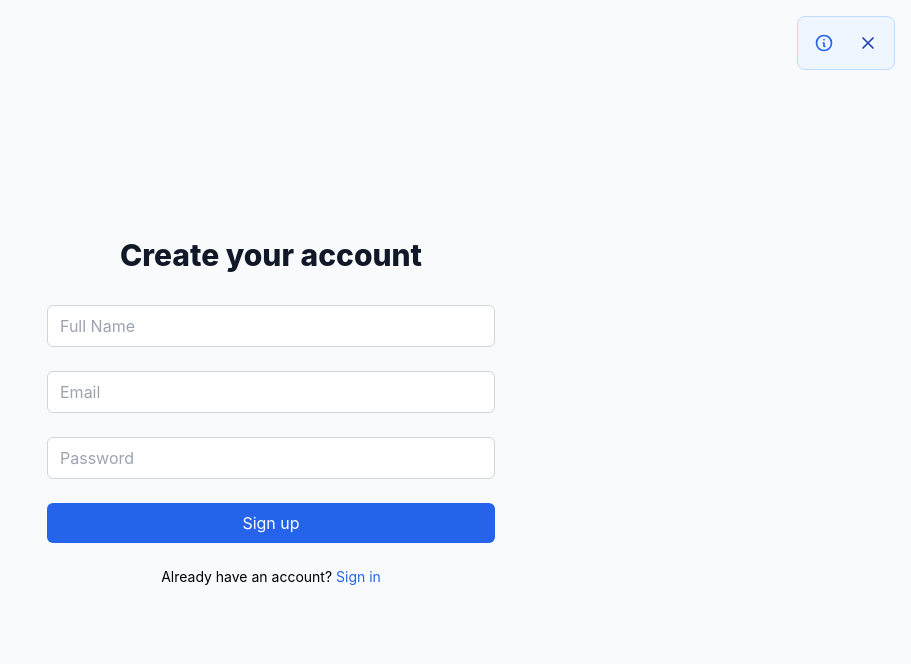
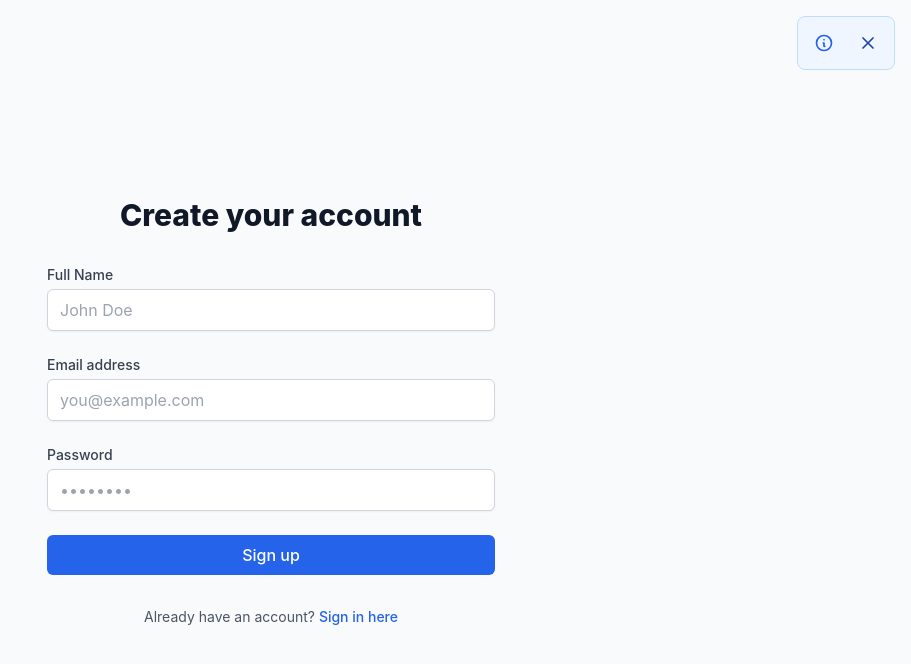
Before and after one commit to Akshit0707/Team-Task-Manager, a React (Vite) app in the folder frontend/: page /signup in a window 1280 px wide. Shown: the top 664 px of the page, without its empty margins (369-1280 px from the left). Built offline with nearby package versions, Linux system fonts and the light colour scheme; the HTML template or start-up script is replaced by a standard one.

Commit message:
Fix authentication flow and add signup link

```diff
--- a/frontend/src/App.jsx
+++ b/frontend/src/App.jsx
@@ -6,13 +6,14 @@ import { ToastProvider } from './context/ToastContext';
 import Toast from './components/Toast/Toast';
 import ErrorFallback from './components/ErrorFallback';
 import { ErrorBoundary } from 'react-error-boundary';
-import { useAuth } from './hooks/useAuth';
 
 import Login from './pages/Login';
 import Signup from './pages/Signup';
 import Dashboard from './pages/Dashboard';
 import Projects from './pages/Projects';
 import MyTasks from './pages/MyTasks';
+import ProtectedRoute from './components/ProtectedRoute';
+import PublicRoute from './components/PublicRoute';
 
 const queryClient = new QueryClient({
   defaultOptions: {
@@ -22,26 +23,6 @@ const queryClient = new QueryClient({
     },
   },
 });
-
-const ProtectedRoute = ({ children }) => {
-  const { isAuthenticated, isLoading } = useAuth();
-
-  if (isLoading) {
-    return <div className="flex items-center justify-center h-screen">Loading...</div>;
-  }
-
-  return isAuthenticated ? children : <Navigate to="/login" replace />;
-};
-
-const PublicRoute = ({ children }) => {
-  const { isAuthenticated, isLoading } = useAuth();
-
-  if (isLoading) {
-    return <div className="flex items-center justify-center h-screen">Loading...</div>;
-  }
-
-  return isAuthenticated ? <Navigate to="/dashboard" replace /> : children;
-};
 
 const AppRoutes = () => {
   return (
--- /dev/null
+++ b/frontend/src/components/ProtectedRoute.jsx
@@ -0,0 +1,12 @@
+import { Navigate } from 'react-router-dom';
+import { useAuth } from '../hooks/useAuth';
+
+export default function ProtectedRoute({ children }) {
+  const { isAuthenticated, isLoading } = useAuth();
+
+  if (isLoading) {
+    return <div className="flex items-center justify-center h-screen">Loading...</div>;
+  }
+
+  return isAuthenticated ? children : <Navigate to="/login" replace />;
+}
--- /dev/null
+++ b/frontend/src/components/PublicRoute.jsx
@@ -0,0 +1,12 @@
+import { Navigate } from 'react-router-dom';
+import { useAuth } from '../hooks/useAuth';
+
+export default function PublicRoute({ children }) {
+  const { isAuthenticated, isLoading } = useAuth();
+
+  if (isLoading) {
+    return <div className="flex items-center justify-center h-screen">Loading...</div>;
+  }
+
+  return !isAuthenticated ? children : <Navigate to="/dashboard" replace />;
+}
--- a/frontend/src/pages/Login.jsx
+++ b/frontend/src/pages/Login.jsx
@@ -1,5 +1,5 @@
 import React, { useState } from 'react';
-import { useNavigate } from 'react-router-dom';
+import { useNavigate, Link } from 'react-router-dom';
 import { useAuth } from '../hooks/useAuth';
 import { useToast } from '../hooks/useToast';
 
@@ -7,20 +7,30 @@ export default function Login() {
   const [email, setEmail] = useState('');
   const [password, setPassword] = useState('');
   const [isLoading, setIsLoading] = useState(false);
+  const [error, setError] = useState('');
   const navigate = useNavigate();
   const { login } = useAuth();
   const { showToast } = useToast();
 
   const handleSubmit = async (e) => {
     e.preventDefault();
+    setError('');
     setIsLoading(true);
 
     try {
-      await login(email, password);
+      const response = await login(email, password);
+      console.log('Login response:', response);
       showToast('Login successful!', 'success');
+
+      // Force navigation after a short delay
+      setTimeout(() => {
         navigate('/dashboard', { replace: true });
+      }, 500);
     } catch (error) {
-      showToast(error.message || 'Login failed', 'error');
+      console.error('Login error:', error);
+      const errorMsg = error.response?.data?.message || error.message || 'Login failed';
+      setError(errorMsg);
+      showToast(errorMsg, 'error');
     } finally {
       setIsLoading(false);
     }
@@ -34,31 +44,59 @@ export default function Login() {
             Sign in to your account
           </h2>
         </div>
+
+        {error && (
+          <div className="bg-red-50 border border-red-200 text-red-700 px-4 py-3 rounded">
+            {error}
+          </div>
+        )}
+
         <form className="mt-8 space-y-6" onSubmit={handleSubmit}>
+          <div>
+            <label htmlFor="email" className="block text-sm font-medium text-gray-700">
+              Email address
+            </label>
             <input
+              id="email"
               type="email"
               value={email}
               onChange={(e) => setEmail(e.target.value)}
-            placeholder="Email"
-            className="w-full px-3 py-2 border border-gray-300 rounded-md"
+              placeholder="you@example.com"
+              className="mt-1 w-full px-3 py-2 border border-gray-300 rounded-md shadow-sm focus:outline-none focus:ring-blue-500 focus:border-blue-500"
               required
             />
+          </div>
+
+          <div>
+            <label htmlFor="password" className="block text-sm font-medium text-gray-700">
+              Password
+            </label>
             <input
+              id="password"
               type="password"
               value={password}
               onChange={(e) => setPassword(e.target.value)}
-            placeholder="Password"
-            className="w-full px-3 py-2 border border-gray-300 rounded-md"
+              placeholder="••••••••"
+              className="mt-1 w-full px-3 py-2 border border-gray-300 rounded-md shadow-sm focus:outline-none focus:ring-blue-500 focus:border-blue-500"
               required
             />
+          </div>
+
           <button
             type="submit"
             disabled={isLoading}
-            className="w-full bg-blue-600 text-white py-2 rounded-md hover:bg-blue-700 disabled:opacity-50"
+            className="w-full bg-blue-600 text-white py-2 rounded-md hover:bg-blue-700 disabled:opacity-50 font-medium"
           >
             {isLoading ? 'Signing in...' : 'Sign in'}
           </button>
         </form>
+
+        <p className="text-center text-sm text-gray-600">
+          Don't have an account?{' '}
+          <Link to="/signup" className="text-blue-600 hover:text-blue-700 font-medium">
+            Sign up here
+          </Link>
+        </p>
       </div>
     </div>
   );
--- a/frontend/src/pages/Signup.jsx
+++ b/frontend/src/pages/Signup.jsx
@@ -8,20 +8,30 @@ export default function Signup() {
   const [email, setEmail] = useState('');
   const [password, setPassword] = useState('');
   const [isLoading, setIsLoading] = useState(false);
+  const [error, setError] = useState('');
   const navigate = useNavigate();
   const { signup } = useAuth();
   const { showToast } = useToast();
 
   const handleSubmit = async (e) => {
     e.preventDefault();
+    setError('');
     setIsLoading(true);
 
     try {
-      await signup(name, email, password);
-      showToast('Signup successful!', 'success');
+      const response = await signup(name, email, password);
+      console.log('Signup response:', response);
+      showToast('Account created successfully!', 'success');
+
+      // Force navigation after a short delay
+      setTimeout(() => {
         navigate('/dashboard', { replace: true });
+      }, 500);
     } catch (error) {
-      showToast(error.message || 'Signup failed', 'error');
+      console.error('Signup error:', error);
+      const errorMsg = error.response?.data?.message || error.message || 'Signup failed';
+      setError(errorMsg);
+      showToast(errorMsg, 'error');
     } finally {
       setIsLoading(false);
     }
@@ -35,45 +45,74 @@ export default function Signup() {
             Create your account
           </h2>
         </div>
+
+        {error && (
+          <div className="bg-red-50 border border-red-200 text-red-700 px-4 py-3 rounded">
+            {error}
+          </div>
+        )}
+
         <form className="mt-8 space-y-6" onSubmit={handleSubmit}>
+          <div>
+            <label htmlFor="name" className="block text-sm font-medium text-gray-700">
+              Full Name
+            </label>
             <input
+              id="name"
               type="text"
               value={name}
               onChange={(e) => setName(e.target.value)}
-            placeholder="Full Name"
-            className="w-full px-3 py-2 border border-gray-300 rounded-md"
+              placeholder="John Doe"
+              className="mt-1 w-full px-3 py-2 border border-gray-300 rounded-md shadow-sm focus:outline-none focus:ring-blue-500 focus:border-blue-500"
               required
             />
+          </div>
+
+          <div>
+            <label htmlFor="email" className="block text-sm font-medium text-gray-700">
+              Email address
+            </label>
             <input
+              id="email"
               type="email"
               value={email}
               onChange={(e) => setEmail(e.target.value)}
-            placeholder="Email"
-            className="w-full px-3 py-2 border border-gray-300 rounded-md"
+              placeholder="you@example.com"
+              className="mt-1 w-full px-3 py-2 border border-gray-300 rounded-md shadow-sm focus:outline-none focus:ring-blue-500 focus:border-blue-500"
               required
             />
+          </div>
+
+          <div>
+            <label htmlFor="password" className="block text-sm font-medium text-gray-700">
+              Password
+            </label>
             <input
+              id="password"
               type="password"
               value={password}
               onChange={(e) => setPassword(e.target.value)}
-            placeholder="Password"
-            className="w-full px-3 py-2 border border-gray-300 rounded-md"
+              placeholder="••••••••"
+              className="mt-1 w-full px-3 py-2 border border-gray-300 rounded-md shadow-sm focus:outline-none focus:ring-blue-500 focus:border-blue-500"
               required
             />
+          </div>
+
           <button
             type="submit"
             disabled={isLoading}
-            className="w-full bg-blue-600 text-white py-2 rounded-md hover:bg-blue-700 disabled:opacity-50"
+            className="w-full bg-blue-600 text-white py-2 rounded-md hover:bg-blue-700 disabled:opacity-50 font-medium"
           >
             {isLoading ? 'Creating account...' : 'Sign up'}
           </button>
-          <p className="text-center text-sm">
+        </form>
+
+        <p className="text-center text-sm text-gray-600">
           Already have an account?{' '}
-            <Link to="/login" className="text-blue-600 hover:text-blue-700">
-              Sign in
+          <Link to="/login" className="text-blue-600 hover:text-blue-700 font-medium">
+            Sign in here
           </Link>
         </p>
-        </form>
       </div>
     </div>
   );
```
Lines whose indentation alone changed are shown as unchanged.
